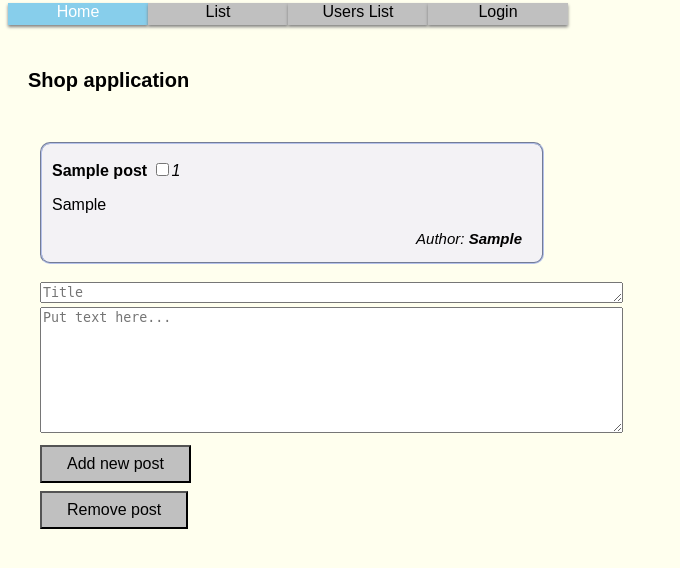
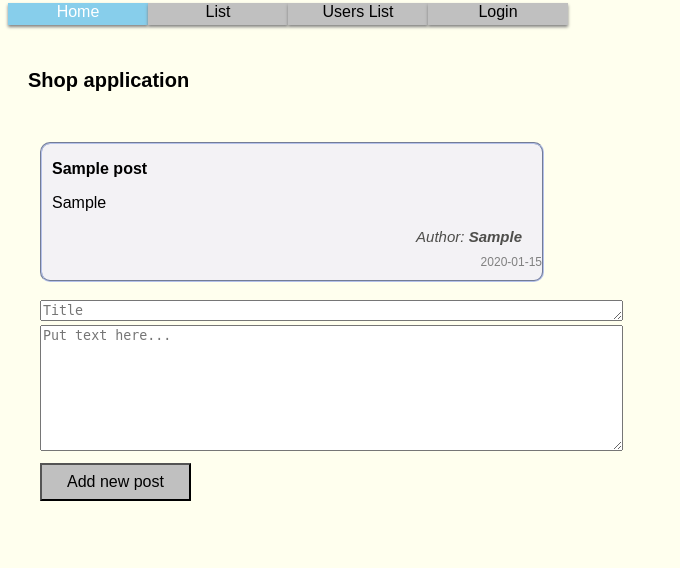
Before and after one commit to OrJaku/shop-application, a Flask app: page / in a window 1280 px wide. Shown: the top 568 px of the page, without its empty margins (0-680 px from the left). Run offline with Flask 2, Linux system fonts and the light colour scheme; tables that the repository leaves empty hold one stand-in row (values such as "Sample post").

Commit message:
Postsing function - update (time and data added)

```diff
--- a/app/models.py
+++ b/app/models.py
@@ -63,6 +63,8 @@ class Posts(db.Model):
     title = db.Column(db.String(100), unique=True, nullable=False)
     post = db.Column(db.String(), nullable=False)
     user = db.Column(db.String(), nullable=False)
+    time = db.Column(db.Float())
+    time_date = db.Column(db.String())
 
     def __repr__(self):
         return f'{self.title} {self.post}'
--- a/app/shop/views.py
+++ b/app/shop/views.py
@@ -3,6 +3,7 @@ from flask import render_template, request, url_for, redirect, flash, Blueprint
 from flask_login import login_user, logout_user, login_required, current_user
 from app.forms import LoginForm, RegisterForm, ChangePasswordForm
 from ..models import Product, User, Role, UserRoles, Posts
+import time
 from colorama import Fore, Style  # test
 
 shop = Blueprint('shop', __name__, template_folder='templates')
@@ -34,14 +35,14 @@ def home():
         page_post = posts_list[len(posts_list) - 1]
     post_db = Posts.query.filter_by(title=page_post).first()
     post = Posts.query.filter_by(id=post_db.id).first().post
-
     title = Posts.query.filter_by(id=post_db.id).first().title
     user = Posts.query.filter_by(id=post_db.id).first().user
+    time_date = Posts.query.filter_by(id=post_db.id).first().time_date
     post_id = Posts.query.filter_by(id=post_db.id).first().id
     posts_list2 = []
     i = 0
     if len(posts_list) == 0 or len(posts_list) == 1:
-        return render_template("home.html", title=title, post=post, user=user, post_id=post_id)
+        return render_template("home.html", title=title, post=post, user=user, post_id=post_id, time=time_date)
     elif len(posts_list) == 2:
         page_post2 = posts_list[0]
         post2 = Posts.query.filter_by(title=page_post2).first()
@@ -52,7 +53,8 @@ def home():
             page_post2 = posts_list[len(posts_list) - (i+1)]
             post2 = Posts.query.filter_by(title=page_post2).first()
             posts_list2.append(post2)
-    return render_template("home.html", title=title, post=post, user=user, post_id=post_id, posts_list2=posts_list2)
+    return render_template("home.html", title=title, post=post, user=user, time=time_date,
+                           post_id=post_id, posts_list2=posts_list2)
 
 
 @shop.route('/register', methods=["POST", "GET"])
@@ -291,7 +293,9 @@ def add_post():
         user = "Guest"
     else:
         user = current_user.username
-    new_post = Posts(title=title, post=post, user=user)
+    seconds = time.time()
+    time_date = time.ctime(seconds)
+    new_post = Posts(title=title, post=post, user=user, time=seconds, time_date=time_date)
     db.session.add(new_post)
     db.session.commit()
     return redirect(url_for('shop.home'))
--- a/app/static/style.css
+++ b/app/static/style.css
@@ -162,10 +162,17 @@ border-radius: 10px;
 border-width: 1px;
 border-color: #B4C1EA;
 background-color: #F3FDF5;
-width: 450px;
+width: 450px
 }
+
 .author {
-font-color: gray;
+color: #4E4E4B;
 font-size: 15px;
 text-align: right;
 }
+.post_date {
+color: grey;
+font-size: 12px;
+text-align: right;
+line-height: 0.3;
+}
--- a/app/templates/body.html
+++ b/app/templates/body.html
@@ -6,7 +6,7 @@
       <link rel="stylesheet" type="text/css" href="{{ url_for('static', filename='style.css') }}">
   </head>
   <body>
-  <div id="menu" class="cb">
+    <div id="menu" class="cb">
     <ul id="navibar">
         <li><a href="{{ url_for('shop.home') }}" id="home">Home</a></li>
         {% if current_user.is_authenticated %}
--- a/app/templates/home.html
+++ b/app/templates/home.html
@@ -6,21 +6,27 @@
       <br>
        <form id = 'main_post' class="post-form" method = "POST" action="{{ url_for('shop.remove_post')}}">
            <div class="main_post">
-               <p><b>{{title}} </b>
-                   <input type="checkbox" name='remove_post' value={{post_id}}><i>{{post_id}}</i></p>
+               <p>
+                   <b>{{title}} </b>
                {% if current_user.is_authenticated %}
-                    {% endif %}
+                   <input type="checkbox" name='remove_post' value={{post_id}}><i>{{post_id}}</i>
+               </p>
+               {% endif %}
                <p>{{post}}</p>
                <p class="author"><i>Author: <b>{{user}}</b></i></p>
+               <p></p><div class="post_date">{{time}}</div></p>
            </div>
             {% for item in posts_list2 %}
            <div class="posts">
-                <p><b>{{item.title}}</b>
+                <p>
+                    <b>{{item.title}}</b>
                     {% if current_user.is_authenticated %}
-                    <input type="checkbox" name="remove_post" value={{item.id}} ><i>{{item.id}}</i></p>
+                    <input type="checkbox" name="remove_post" value={{item.id}} ><i>{{item.id}}</i>
                     {% endif %}
+               </p>
                 <p>{{item.post}}</p>
                 <p class="author"><i>Author: <b>{{item.user}}</b></i></p>
+               <p><div class="post_date">{{item.time_date}}</div></p>
            </div>
            {% endfor %}
            {% if current_user.is_authenticated %}
@@ -36,7 +42,9 @@
      </form>
       </div>
           <form   class="post-form" method = "POST" action="{{ url_for('shop.remove_post')}}">
+              {% if current_user.is_authenticated %}
               <button form=main_post type="submit">Remove post</button>
+              {% endif %}
           </form>
     </body>
 {% endblock %}
```
Also changed, not shown: migrations/versions/1c55214e98a5_.py (added, +28 -0 lines), migrations/versions/aaefac4fa136_.py (added, +28 -0 lines).
